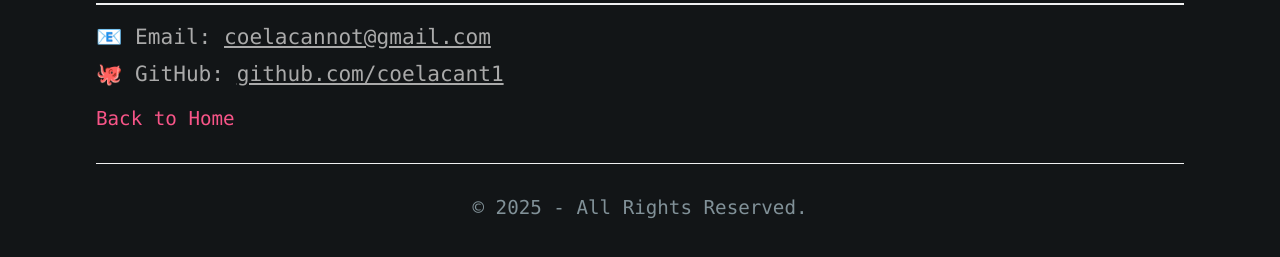
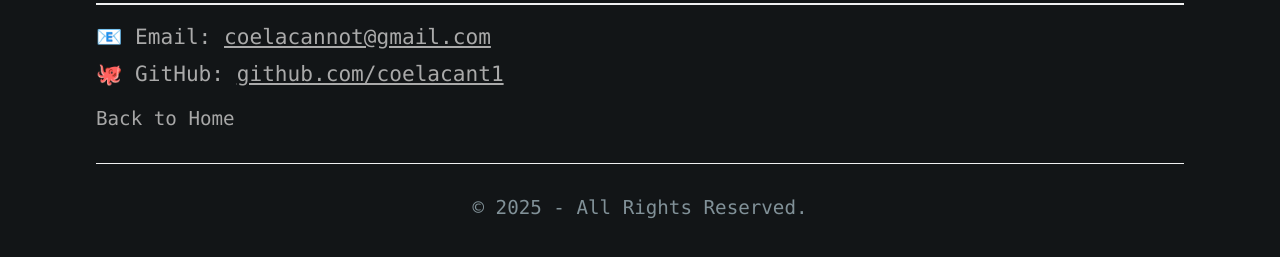
Before and after one commit to coelacant1/coela.dev, a Jekyll site: the page built from Contact.md, in a window 1280 px wide. Shown: the part 393-650 px from the top of the page. Built offline with Jekyll 4.4.1, drawn with Linux system fonts in a browser that asks for light colours.

Commit message:
Update _custom.scss

```diff
--- a/_sass/_custom.scss
+++ b/_sass/_custom.scss
@@ -15,7 +15,7 @@ $header-bg-color-secondary: #aaa !default;
 /* Text */
 $section-headings-color: #ccc !default;
 $body-text-color: #aaa !default;
-$body-link-color: #f85588 !default;
+$body-link-color: #a7a7a7 !default;
 $blockquote-text-color: #819198 !default;
 
 /* Code */
@@ -721,7 +721,7 @@ header.wave-header .content {
 }
 
 .project-details > summary.hovering {
-  color: #d02760;
+  color: #d0d0d0;
   animation-name: textscale;
   animation-duration: .5s;
   animation-timing-function: ease-in-out;
```
